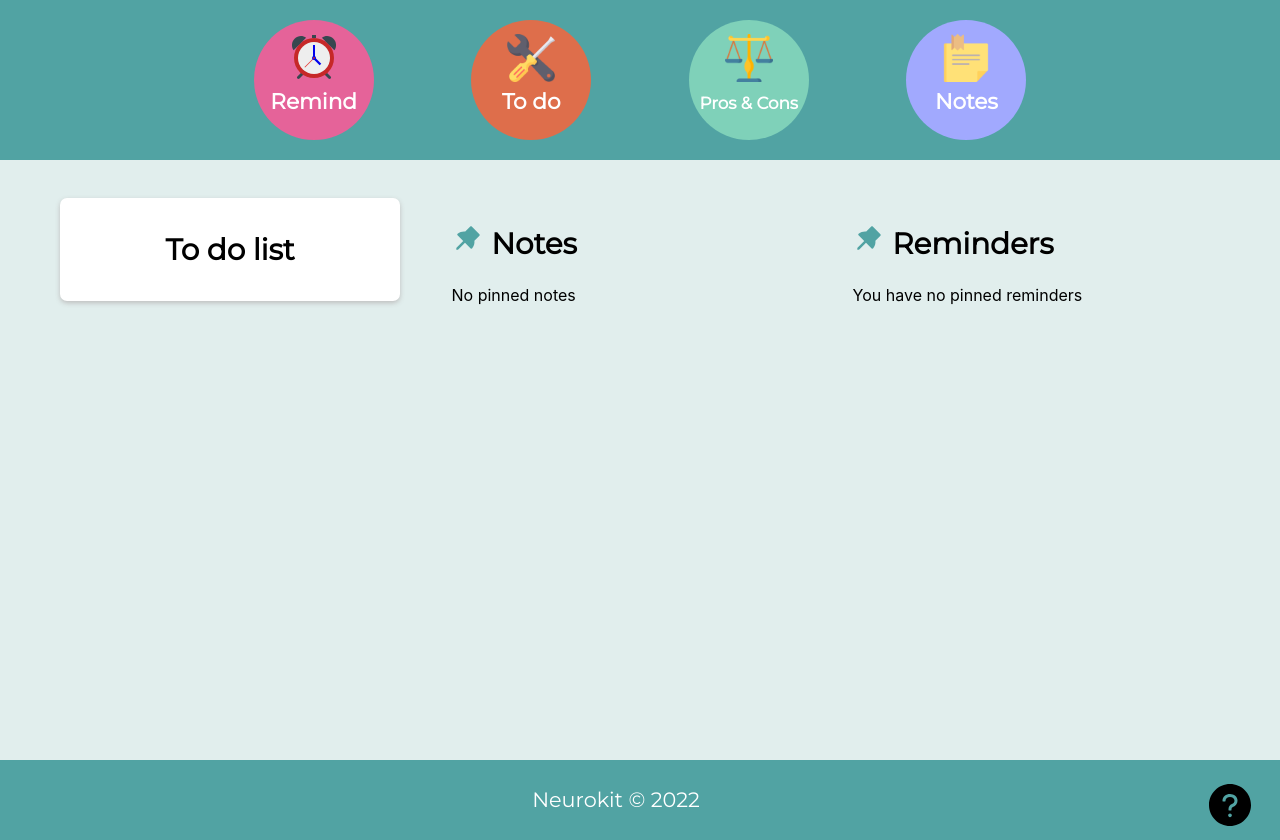
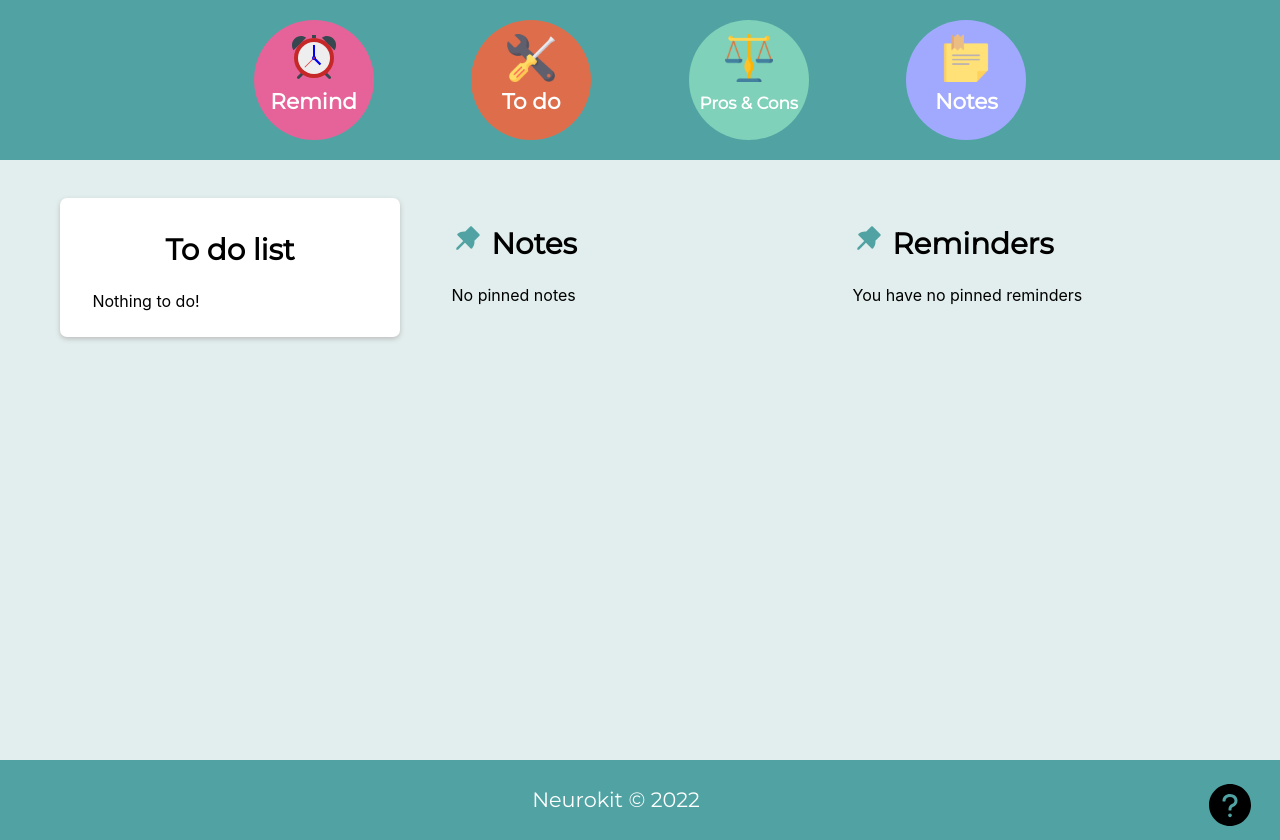
Before and after one commit to mmauthoor/neurodiverse-toolkit, a React (Create React App) app: page / in a window 1280 px wide. Built offline with nearby package versions, Linux system fonts and the light colour scheme.

Commit message:
Add alternative state if no todo list items

```diff
--- a/src/components/Pinboard.js
+++ b/src/components/Pinboard.js
@@ -102,12 +102,17 @@ function Pinboard({ pinnedNotes, setPinnedNotes, pinnedReminders, setPinnedRemin
                 <div className="todo-list content">
                     <div className="pinned-todo-list">
                         <h2>To do list</h2>
-                        <ul className="todo-list-ul">
-                            {list.map(item =>
-                                <ToDoListItem item={item} list={list} setList={setList}/>
-                                // <li className="todo-list-li">{item.content}</li>
-                            )}
-                        </ul>
+                        {list.length > 0
+                            ?
+                                <ul className="todo-list-ul">
+                                    {list.map(item =>
+                                        <ToDoListItem item={item} list={list} setList={setList}/>
+                                    )}
+                                </ul>
+
+                            :
+                                <p>Nothing to do!</p>
+                        }
                     </div>
                 </div>
 
--- a/src/components/ToDoList.js
+++ b/src/components/ToDoList.js
@@ -19,7 +19,7 @@ function ToDoList( {list, setList} ) {
                         <ul className="todo-list-ul">
                             {list.map(item =>
                                 <div className="list-item-div">
-                                    <ToDoListItem item={item} list={list} setList={setList}/>
+                                    <ToDoListItem item={item}/>
                                     <ToDoDeleteBtn item={item} handleDeleteItem={handleDeleteItem}/>
 
                                 </div>
--- a/src/components/ToDoListItem.js
+++ b/src/components/ToDoListItem.js
@@ -1,10 +1,8 @@
 import { useState } from "react";
-import ToDoDeleteBtn from "./ToDoDeleteBtn";
 
+function ToDoListItem({ item }) {
 
-function ToDoListItem({ item, list, setList }) {
-
-    const [crossedOut, setCrossedOut] = useState(false)
+    const [crossedOut, setCrossedOut] = useState(false);
 
     const toggleCrossedOut = (item) => {
         crossedOut === false ? setCrossedOut(true) : setCrossedOut(false)
```
